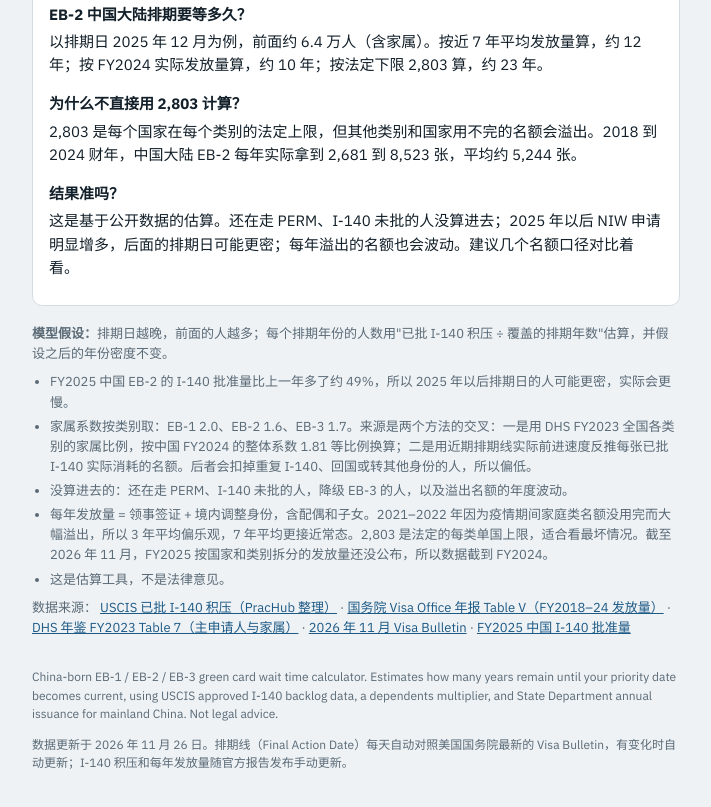
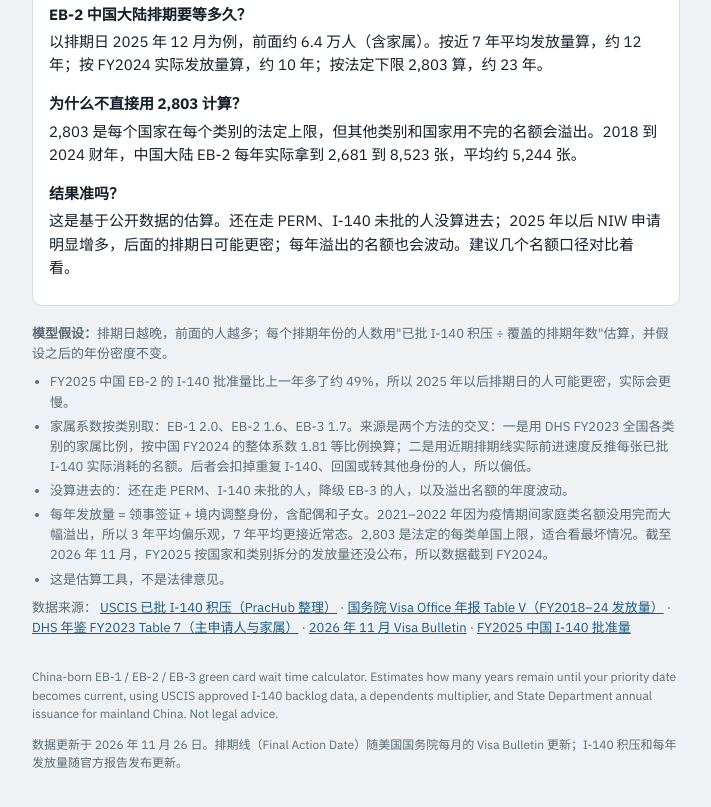
Before and after one commit to metacompany-x/china-eb-calculator, a plain HTML site: page index.html in a window 1280 px wide. Shown: the part 1917-2724 px from the top of the page, without its empty margins (284-995 px from the left). Drawn offline with Linux system fonts and the light colour scheme.

Commit message:
Describe the update cadence accurately
Co-Authored-By: Claude Opus 5.5 <noreply@anthropic.com>
Claude-Session: https://claude.ai/code/session_013gC7zBkRedk58QgKdb6u4Y

```diff
--- a/index.html
+++ b/index.html
@@ -256,7 +256,7 @@ footer{font-size:12px;color:var(--muted)}
 
   <footer>
     <p lang="en">China-born EB-1 / EB-2 / EB-3 green card wait time calculator. Estimates how many years remain until your priority date becomes current, using USCIS approved I-140 backlog data, a dependents multiplier, and State Department annual issuance for mainland China. Not legal advice.</p>
-    <p><span id="dataUpdated">数据更新于 2026 年 11 月 26 日。</span>排期线（Final Action Date）每天自动对照美国国务院最新的 Visa Bulletin，有变化时自动更新；I-140 积压和每年发放量随官方报告发布手动更新。</p>
+    <p><span id="dataUpdated">数据更新于 2026 年 11 月 26 日。</span>排期线（Final Action Date）随美国国务院每月的 Visa Bulletin 更新；I-140 积压和每年发放量随官方报告发布更新。</p>
   </footer>
 </main>
 
```
